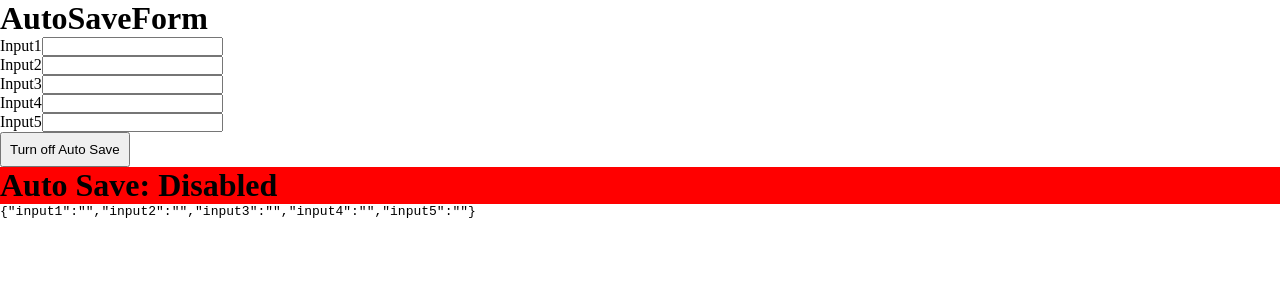
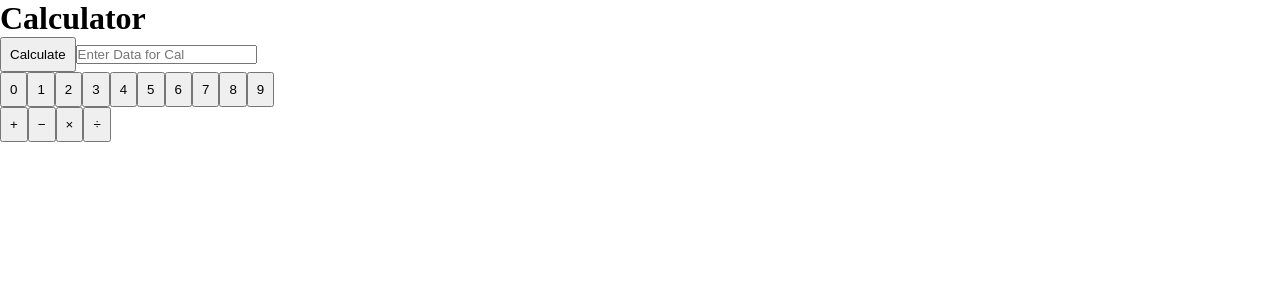
Before and after one commit to balaji511/react-interview-coding, a React (Vite) app: page / in a window 1280 px wide. Shown: the top 300 px of the page. Built offline with nearby package versions, Linux system fonts and the light colour scheme.

Commit message:
Calculator

```diff
--- a/src/App.tsx
+++ b/src/App.tsx
@@ -6,13 +6,15 @@ import React from "react";
 import "./App.css";
 import AutoSaveForm from "./components/autoSaveForm.component";
 import { QueryClient, QueryClientProvider } from "@tanstack/react-query";
+import Calculator from "./components/calculator/calculator.component";
 
 const App: React.FC = () => {
   const queryClient = new QueryClient();
   return (
-    <QueryClientProvider client={queryClient}>
-      <AutoSaveForm />
-    </QueryClientProvider>
+    <Calculator />
+    // <QueryClientProvider client={queryClient}>
+    //   <AutoSaveForm />
+    // </QueryClientProvider>
   );
 };
 
--- /dev/null
+++ b/src/components/calculator/calculator.component.tsx
@@ -0,0 +1,68 @@
+import React, { useState } from "react";
+
+const numbersBtns = [
+  { name: "0", value: "0" },
+  { name: "1", value: "1" },
+  { name: "2", value: "2" },
+  { name: "3", value: "3" },
+  { name: "4", value: "4" },
+  { name: "5", value: "5" },
+  { name: "6", value: "6" },
+  { name: "7", value: "7" },
+  { name: "8", value: "8" },
+  { name: "9", value: "9" },
+];
+
+const calculationOper = [
+  { name: "+", value: "+" },
+  { name: "−", value: "-" },
+  { name: "×", value: "*" },
+  { name: "÷", value: "/" },
+];
+
+const Calculator: React.FC = () => {
+  const [calcString, setcalcString] = useState("");
+
+  const handleCalculationLogic = (val: string) => {
+    setcalcString((prev) => {
+      const lastChar = prev.slice(-1);
+
+      if (/[+\-*/=]/.test(lastChar) && /[+\-*/=]/.test(val)) {
+        return prev;
+      }
+
+      return prev + val;
+    });
+  };
+
+  return (
+    <div>
+      <h1>Calculator </h1>
+      <button onClick={() => setcalcString(String(eval(calcString)))}>
+        Calculate
+      </button>
+
+      <input value={calcString} placeholder="Enter Data for Cal" />
+      <div>
+        {numbersBtns.map((x) => (
+          <>
+            <button onClick={() => handleCalculationLogic(x.value)}>
+              {x.name}
+            </button>
+          </>
+        ))}
+      </div>
+      <div>
+        {calculationOper.map((x) => (
+          <>
+            <button onClick={() => handleCalculationLogic(x.value)}>
+              {x.name}
+            </button>
+          </>
+        ))}
+      </div>
+    </div>
+  );
+};
+
+export default Calculator;
```
